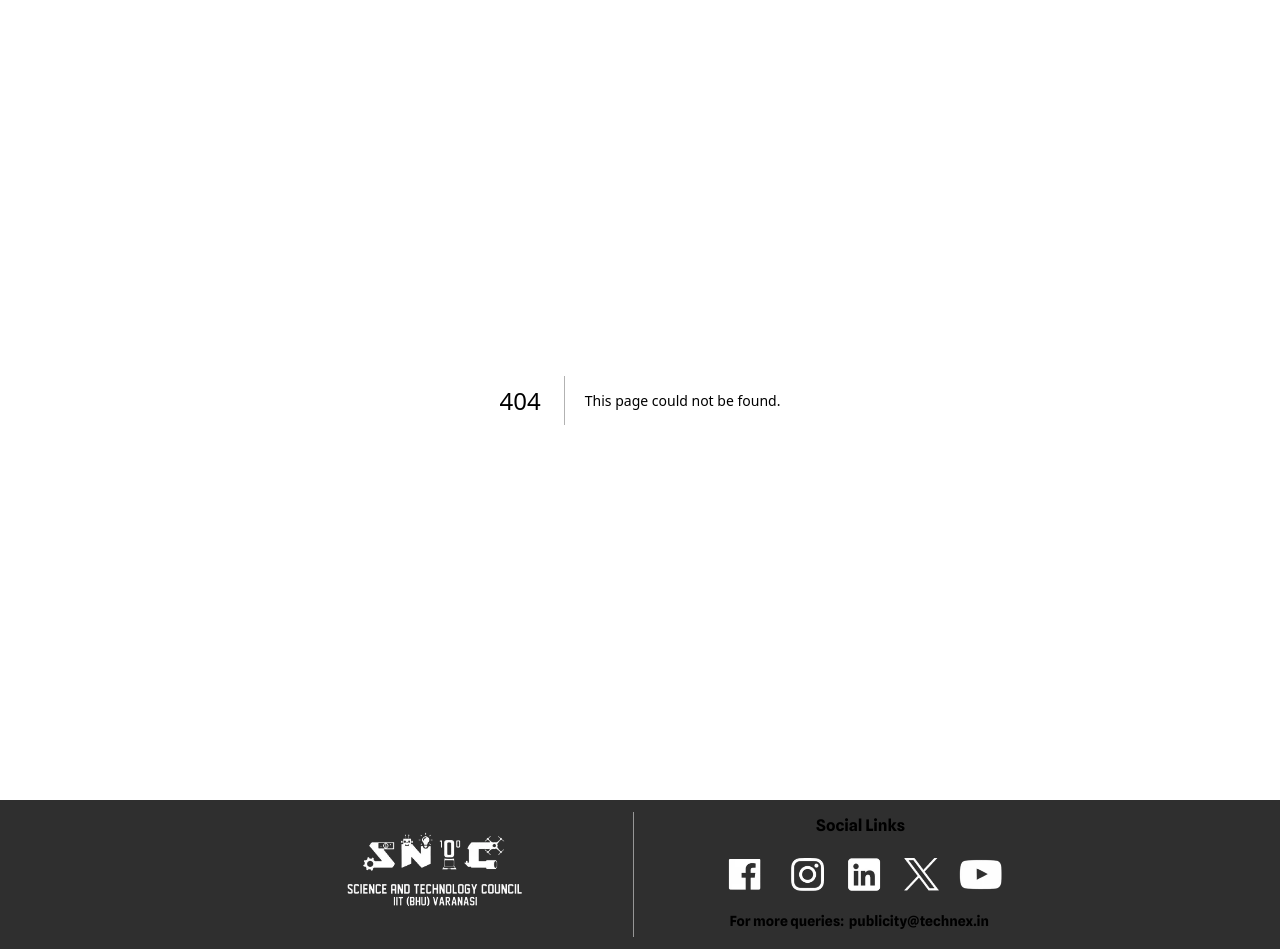
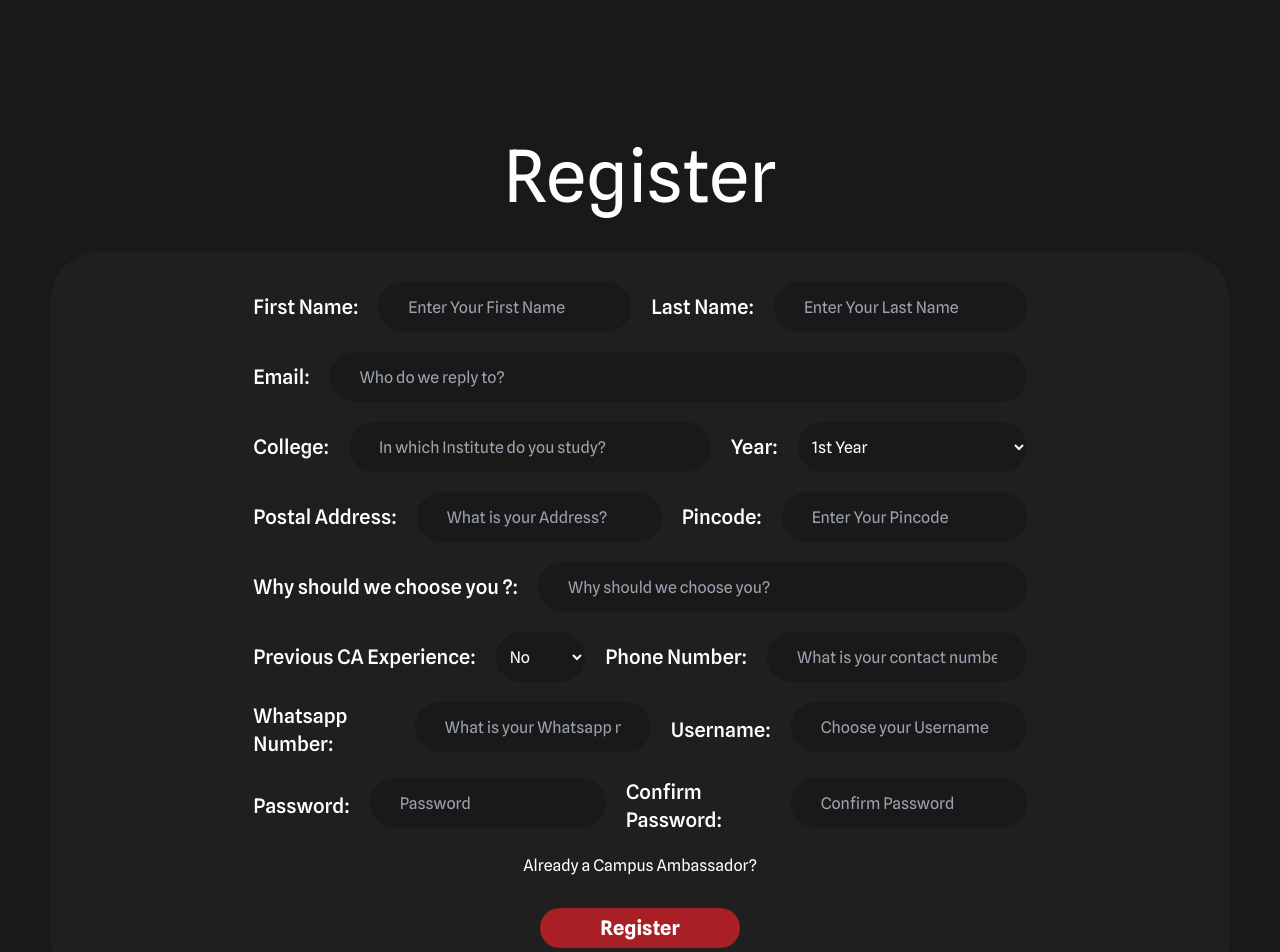
Before and after one commit to technex-iit-bhu/CA_Frontend, a Next.js app: page /register in a window 1280 px wide. Before the commit this address had no page. Shown: the top 952 px of the page. Built offline with nearby package versions, Linux system fonts and the light colour scheme; a web font is replaced by a local one.

Commit message:
[ADDED] A Register Component

```diff
--- a/src/components/login.tsx
+++ b/src/components/login.tsx
@@ -11,7 +11,7 @@ const Login = () => {
       </div>
       <div className='sm:px-[100px] pb-[100px] md:px-[175px] px-[10px]'>
         <div className='z-0 rounded-[50px] bg-grey px-[30px] py-[30px] md:px-[10px]'>
-          <div className='flex flex-col items-center gap-y-5'>
+          <form className='flex flex-col items-center gap-y-5'>
             <div className='flex w-8/12 flex-col items-center gap-5 md:flex-row'>
               <span className='text-white w-max select-none align-middle text-xl font-medium'>
                 Username:
@@ -33,10 +33,10 @@ const Login = () => {
               />
             </div>
             <Link href={'/register'}>Haven't Registered Yet?</Link>
-            <button className='text-white mb-[10px] mt-[10px] h-[40px] w-[150px] select-none rounded-[50px] bg-red text-[20px] font-bold md:w-[200px]'>
+            <button className='text-white mb-[10px] mt-[10px] h-[40px] w-[150px] select-none rounded-[50px] bg-red text-[20px] font-bold md:w-[200px]' type='submit'>
               Login
             </button>
-          </div>
+          </form>
         </div>
       </div>
     </div>
--- /dev/null
+++ b/src/components/register.tsx
@@ -0,0 +1,155 @@
+import React from 'react';
+import Link from 'next/link';
+
+const Register = () => {
+    return (
+        <div className=''>
+            <div className='relative bg-background pt-[100px]'>
+                <div className='bottom-[10px] left-5 p-10 text-center text-5xl lg:text-7xl'>
+                <span className='text-white select-none'>Register</span>
+                </div>
+            </div>
+            <div className='sm:px-[50px] pb-[100px] px-[10px]'>
+                <div className='z-0 rounded-[50px] bg-grey px-[30px] py-[30px] md:px-[10px] w-auto'>
+                    <form className='flex flex-col items-center gap-y-5'>
+                        <div className='flex w-8/12 flex-col items-center gap-5 lg:flex-row'>
+                            <span className='text-white select-none align-middle text-xl font-medium'>
+                                First Name:
+                            </span>
+                            <input
+                                placeholder='Enter Your First Name'
+                                type='text'
+                                className='h-[50px] self-stretch rounded-[50px] grow bg-background px-[30px] lg:text-left text-center'
+                            />
+                            <span className='text-white w-max select-none align-middle text-xl font-medium'>
+                                Last Name:
+                            </span>
+                            <input
+                                placeholder='Enter Your Last Name'
+                                type='text'
+                                className='h-[50px] grow self-stretch rounded-[50px] bg-background px-[30px] lg:text-left text-center'
+                            />
+                        </div>
+                        <div className='flex w-8/12 flex-col items-center gap-5 lg:flex-row'>
+                            <span className='text-white select-none align-middle text-xl font-medium'>
+                                Email:
+                            </span>
+                            <input
+                                placeholder='Who do we reply to?'
+                                type='text'
+                                className='h-[50px] self-stretch rounded-[50px] grow bg-background px-[30px] lg:text-left text-center'
+                            />
+                        </div>
+                        <div className='flex w-8/12 flex-col items-center gap-5 lg:flex-row'>
+                            <span className='text-white select-none align-middle text-xl font-medium'>
+                                College:
+                            </span>
+                            <input
+                                placeholder='In which Institute do you study?'
+                                type='text'
+                                className='h-[50px] self-stretch rounded-[50px] grow bg-background px-[30px] lg:text-left text-center'
+                            />
+                            <span className='text-white w-max select-none align-middle text-xl font-medium'>
+                                Year:
+                            </span>
+                            <select className='h-[50px] grow self-stretch rounded-[50px] bg-background px-[10px] lg:text-left text-center'>
+                                <option>1st Year</option>
+                                <option>2nd Year</option>
+                                <option>3rd Year</option>
+                                <option>4th Year</option>
+                                <option>5th Year</option>
+                            </select>
+                        </div>
+                        <div className='flex w-8/12 flex-col items-center gap-5 lg:flex-row'>
+                            <span className='text-white select-none align-middle text-xl font-medium'>
+                                Postal Address:
+                            </span>
+                            <input
+                                placeholder='What is your Address?'
+                                type='text'
+                                className='h-[50px] self-stretch rounded-[50px] grow bg-background px-[30px] lg:text-left text-center'
+                            />
+                            <span className='text-white w-max select-none align-middle text-xl font-medium'>
+                                Pincode:
+                            </span>
+                            <input
+                                placeholder='Enter Your Pincode'
+                                type='text'
+                                className='h-[50px] grow self-stretch rounded-[50px] bg-background px-[30px] lg:text-left text-center'
+                            />
+                        </div>
+                        <div className='flex w-8/12 flex-col items-center gap-5 lg:flex-row'>
+                            <span className='text-white select-none align-middle text-xl font-medium'>
+                                Why should we choose you ?:
+                            </span>
+                            <input
+                                placeholder='Why should we choose you?'
+                                type='text'
+                                className='h-[50px] self-stretch rounded-[50px] grow bg-background px-[30px] lg:text-left text-center'
+                            />
+                        </div>
+                        <div className='flex w-8/12 flex-col items-center gap-5 lg:flex-row'>
+                            <span className='text-white select-none align-middle text-xl font-medium'>
+                                Previous CA Experience:
+                            </span>
+                            <select className='h-[50px] grow self-stretch rounded-[50px] bg-background px-[10px] lg:text-left text-center'>
+                                <option>No</option>
+                                <option>Yes</option>
+                            </select>
+                            <span className='text-white w-max select-none align-middle text-xl font-medium'>
+                                Phone Number:
+                            </span>
+                            <input
+                                placeholder='What is your contact number?'
+                                type='text'
+                                className='h-[50px] grow self-stretch rounded-[50px] bg-background px-[30px] lg:text-left text-center'
+                            />
+                        </div>
+                        <div className='flex w-8/12 flex-col items-center gap-5 lg:flex-row'>
+                            <span className='text-white select-none align-middle text-xl font-medium'>
+                                Whatsapp Number:
+                            </span>
+                            <input
+                                placeholder='What is your Whatsapp no?'
+                                type='text'
+                                className='h-[50px] self-stretch rounded-[50px] grow bg-background px-[30px] lg:text-left text-center'
+                            />
+                            <span className='text-white w-max select-none align-middle text-xl font-medium'>
+                                Username:
+                            </span>
+                            <input
+                                placeholder='Choose your Username'
+                                type='text'
+                                className='h-[50px] grow self-stretch rounded-[50px] bg-background px-[30px] lg:text-left text-center'
+                            />
+                        </div>
+                        <div className='flex w-8/12 flex-col items-center gap-5 lg:flex-row'>
+                            <span className='text-white select-none align-middle text-xl font-medium'>
+                                Password:
+                            </span>
+                            <input
+                                placeholder='Password'
+                                type='password'
+                                className='h-[50px] self-stretch rounded-[50px] grow bg-background px-[30px] lg:text-left text-center'
+                            />
+                            <span className='text-white w-max select-none self-stretch align-middle text-xl font-medium'>
+                                Confirm Password:
+                            </span>
+                            <input
+                                placeholder='Confirm Password'
+                                type='password'
+                                className='h-[50px] grow self-stretch rounded-[50px] bg-background px-[30px] lg:text-left text-center'
+                            />
+                        </div>
+                        <Link href={'/login'}>Already a Campus Ambassador?</Link>
+                        <button className='text-white mb-[10px] mt-[10px] h-[40px] w-[150px] select-none rounded-[50px] bg-red text-[20px] font-bold md:w-[200px]' type='submit'>
+                            Register
+                        </button>
+                    </form>
+                </div>
+            </div>
+        </div>
+    )
+}
+
+export default Register;
--- /dev/null
+++ b/src/pages/register.tsx
@@ -0,0 +1,3 @@
+import Register from "@/components/register";
+
+export default Register;
```
